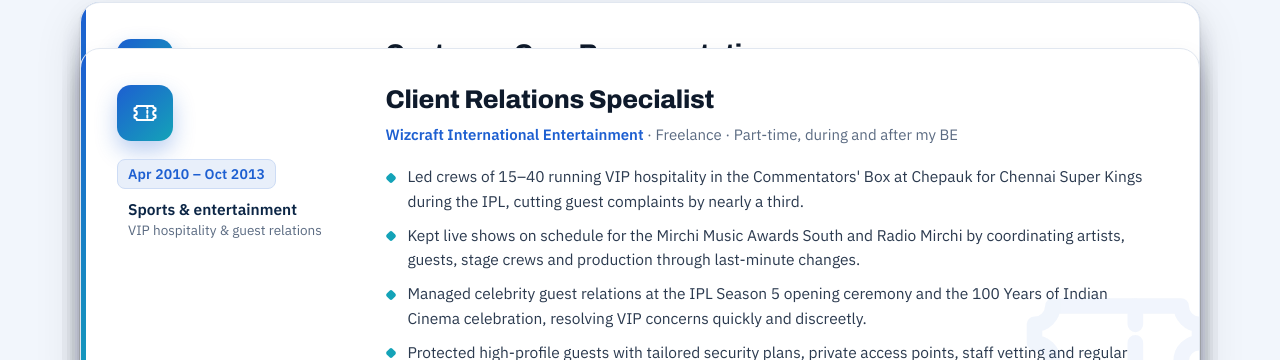
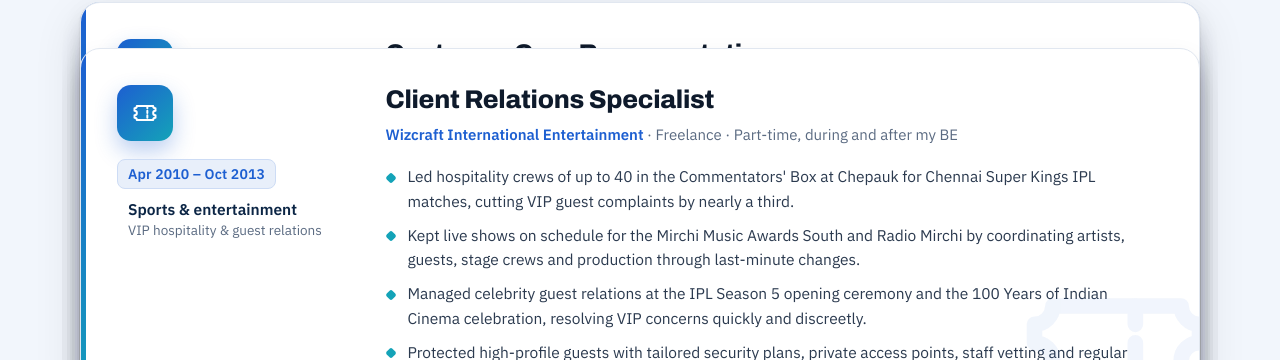
Before and after one commit to Madhan-I/Madhan-I.github.io, a Jekyll site: the page built from index.html, in a window 1280 px wide and 900 px high, scrolled down 5779 px. Shown: the part 90-450 px from the top of the window. Built offline with Jekyll 4.4.1, drawn with Linux system fonts in a browser that asks for light colours.

Commit message:
Wizcraft: crews of up to 40
Co-Authored-By: Claude Opus 5.5 <noreply@anthropic.com>
Claude-Session: https://claude.ai/code/session_01MFRrTt7LBDdX57m85KHNGp

```diff
--- a/_data/profile.yml
+++ b/_data/profile.yml
@@ -198,7 +198,7 @@ experience:
     company: Wizcraft International Entertainment
     detail: Freelance · Part-time, during and after my BE
     points:
-      - "Led crews of 15–40 running VIP hospitality in the Commentators' Box at Chepauk for Chennai Super Kings during the IPL, cutting guest complaints by nearly a third."
+      - "Led hospitality crews of up to 40 in the Commentators' Box at Chepauk for Chennai Super Kings IPL matches, cutting VIP guest complaints by nearly a third."
       - "Kept live shows on schedule for the Mirchi Music Awards South and Radio Mirchi by coordinating artists, guests, stage crews and production through last-minute changes."
       - "Managed celebrity guest relations at the IPL Season 5 opening ceremony and the 100 Years of Indian Cinema celebration, resolving VIP concerns quickly and discreetly."
       - "Protected high-profile guests with tailored security plans, private access points, staff vetting and regular briefings."
```
